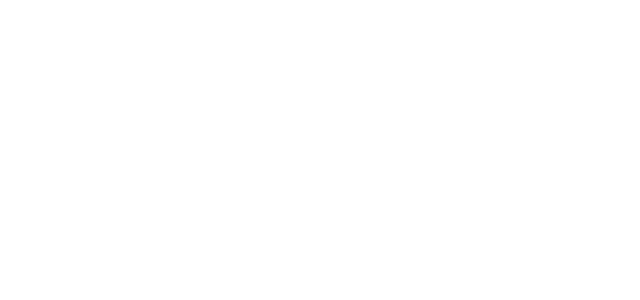
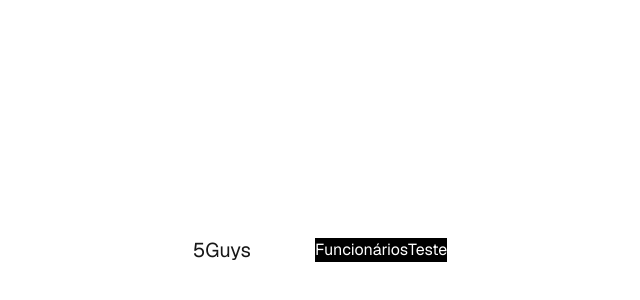
Before and after one commit to brunaogomes11/5guys-frontend, a Next.js app: page / in a window 1280 px wide. Shown: the part 150-450 px from the top of the page, without its empty margins (352-992 px from the left). Built offline with nearby package versions, Linux system fonts and the light colour scheme.

Commit message:
Inicio de cabeçalho

```diff
--- a/src/app/page.tsx
+++ b/src/app/page.tsx
@@ -1,10 +1,11 @@
+import Menu from "@/components/menu";
 import Image from "next/image";
 
 export default function Home() {
   return (
     <div className="grid grid-rows-[20px_1fr_20px] items-center justify-items-center min-h-screen p-8 pb-20 gap-16 sm:p-20 font-[family-name:var(--font-geist-sans)]">
       <main className="flex flex-col gap-[32px] row-start-2 items-center sm:items-start">
-
+        <Menu />
       </main>
     </div>
   );
--- /dev/null
+++ b/src/components/menu/index.tsx
@@ -0,0 +1,37 @@
+import { Disclosure, DisclosureButton, DisclosurePanel } from '@headlessui/react';
+import { Bars3Icon, XMarkIcon } from '@heroicons/react/24/outline'
+
+export default function Menu() {
+
+    return (
+        <Disclosure as="nav" className="bg-white">
+            <div className="relative flex w-full h-[80px] pt-0 mx-[32px] items-center justify-between">
+                <div className="absolute inset-y-0 left-0 flex items-center lg:hidden">
+                    {/* Mobile menu button*/}
+                    <DisclosureButton className="group relative inline-flex items-center justify-center rounded-md p-2 text-gray-400 hover:bg-gray-700 hover:text-white focus:ring-2 focus:ring-white focus:outline-hidden focus:ring-inset">
+                        <Bars3Icon aria-hidden="true" className="block size-6 group-data-open:hidden" />
+                        <XMarkIcon aria-hidden="true" className="hidden size-6 group-data-open:block" />
+                    </DisclosureButton>
+                    <div className="flex shrink-0 items-center">
+                        <div className="text-xl">5Guys</div>
+                    </div>
+                </div>
+                <div className='w-full flex flex-row items-center justify-between hidden lg:mx-20 lg:flex'>
+                    <div className="flex shrink-0 items-center">
+                        <div className="text-xl">5Guys</div>
+                    </div>
+                    <div className='flex row items-center justify-center'>
+                        <div className="bg-black text-white radius-xl">Funcionários</div>
+                        <div className="bg-black text-white radius-xl">Teste</div>
+                    </div>
+                </div>
+            </div>
+            <DisclosurePanel className="lg:hidden">
+                <div className="space-y-1 px-2 pb-3">
+                    <div className="bg-black text-white radius-xl">Funcionários</div>
+                    <div className="bg-black text-white radius-xl">Teste</div>
+                </div>
+            </DisclosurePanel>
+        </Disclosure>
+    )
+}
```
Also changed, not shown: package.json (+7 -5 lines), 1 other file (tests, documents, lock files or other folders).
